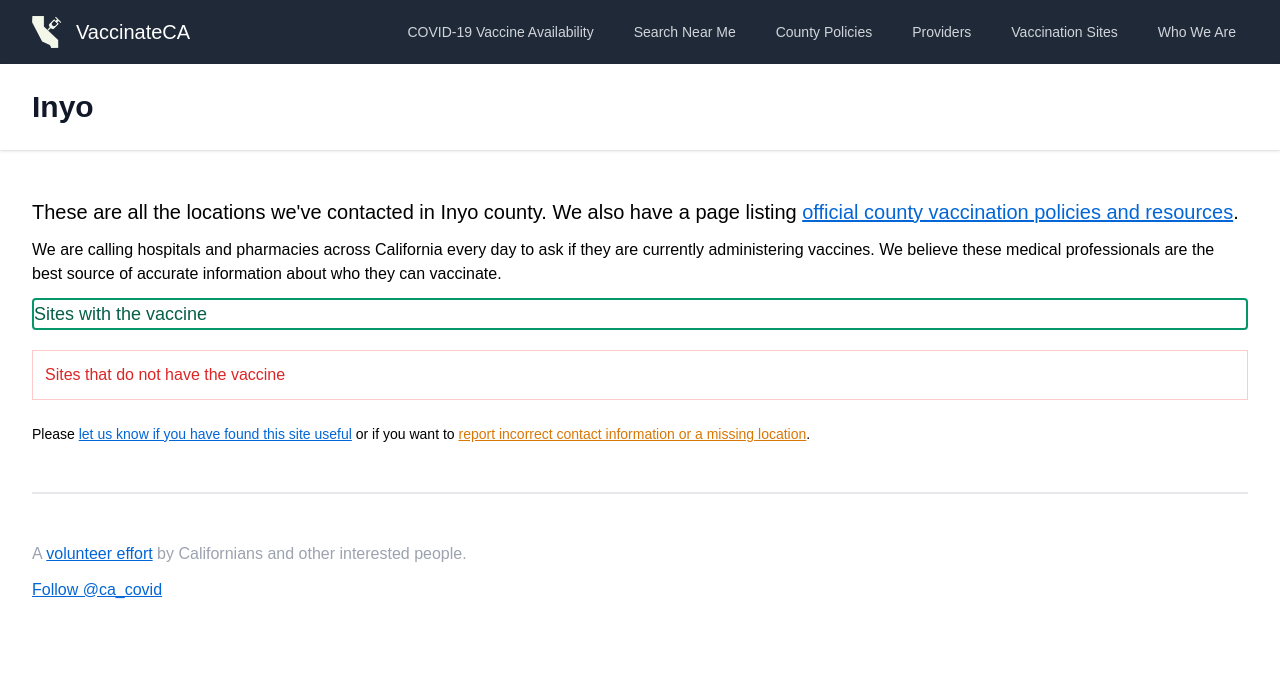
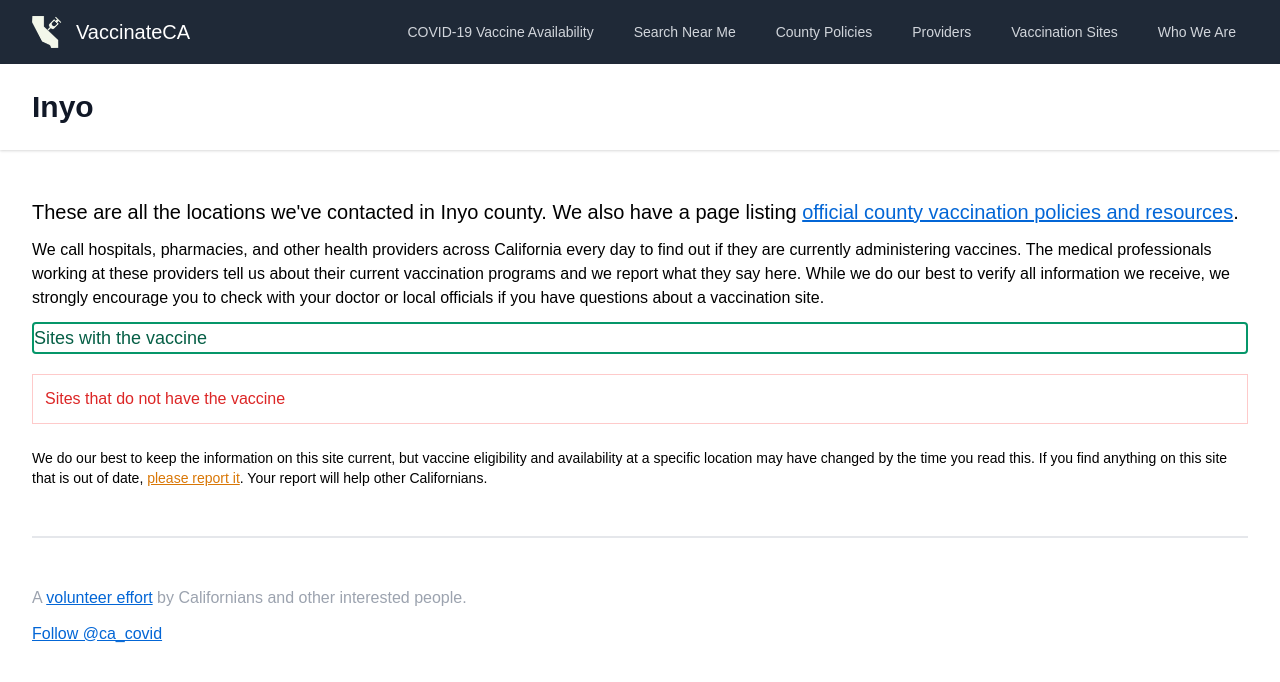
Before and after one commit to CAVaccineInventory/site, a Jekyll site: the page built from _counties/inyo.md, in a window 1280 px wide. Shown: the top 682 px of the page. Built offline with Jekyll 4.4.1, drawn with Linux system fonts in a browser that asks for light colours; some web fonts are replaced; comment, search, counter and statistics services are not loaded.

Commit message:
Better list disclaimers

```diff
--- a/_includes/disclaimer.html
+++ /dev/null
@@ -1,6 +0,0 @@
-<p>
-  We are calling hospitals and pharmacies across California every day to ask if
-  they are currently administering vaccines. We believe these medical
-  professionals are the best source of accurate information about who they can
-  vaccinate.
-</p>
--- /dev/null
+++ b/_includes/post_list_disclaimer.html
@@ -0,0 +1,7 @@
+<div class="text-sm my-6">
+We do our best to keep the information on this site current, but vaccine
+eligibility and availability at a specific location may have changed by the time
+you read this. If you find anything on this site that is out of date,
+<a href="https://airtable.com/shrY44NvEjHBscrOH" class="font-medium text-yellow-600">
+please report it</a>. Your report will help other Californians.
+</div>
--- /dev/null
+++ b/_includes/pre_list_disclaimer.html
@@ -0,0 +1,8 @@
+<p>
+We call hospitals, pharmacies, and other health providers across California
+every day to find out if they are currently administering vaccines. The medical
+professionals working at these providers tell us about their current vaccination
+programs and we report what they say here. While we do our best to verify all
+information we receive, we strongly encourage you to check with your doctor or
+local officials if you have questions about a vaccination site.
+</p>
--- a/_layouts/county.html
+++ b/_layouts/county.html
@@ -21,7 +21,7 @@
               These are all the locations we've contacted in {{ page.title }} county.  We also have a page listing <a href="{% link county-policies.md %}">official county vaccination policies and resources</a>.
             </p>
 
-            {% include disclaimer.html %}
+            {% include pre_list_disclaimer.html %}
 
             <div class="border-2 border-green-600 rounded mb-5">
               <h3 class="text-lg font-medium text-green-800">Sites with the vaccine</h3>
@@ -37,12 +37,7 @@
               <div id="loading" class="mt-4 hidden">Loading...</div>
             </div>
 
-            <div class="text-sm my-6">
-              Please
-              <a href="https://airtable.com/shrOMv5EI1jYwV1XR" class="font-medium">let us know if you have found this site useful</a>
-              or if you want to
-              <a href="https://airtable.com/shrY44NvEjHBscrOH" class="font-medium text-yellow-600">report incorrect contact information or a missing location</a>.
-            </div>
+            {% include post_list_disclaimer.html %}
           </div>
 
           {% include footer.html %}
```
Also changed, not shown: _layouts/region.html (+3 -6 lines), nearest.html (+3 -7 lines).
